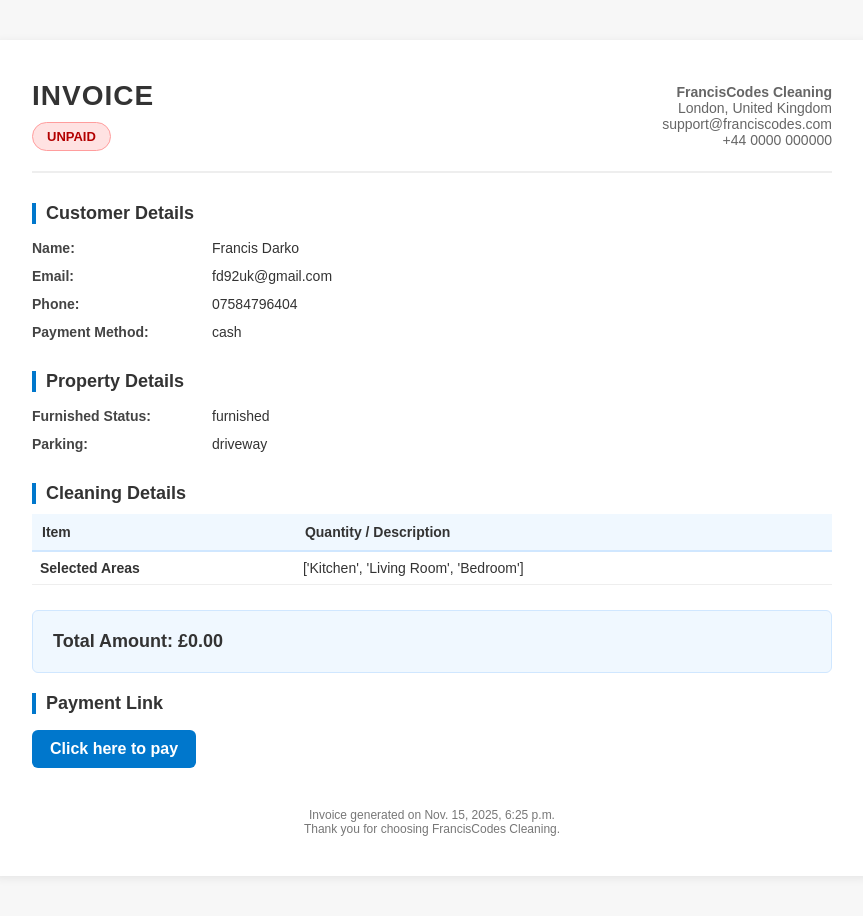
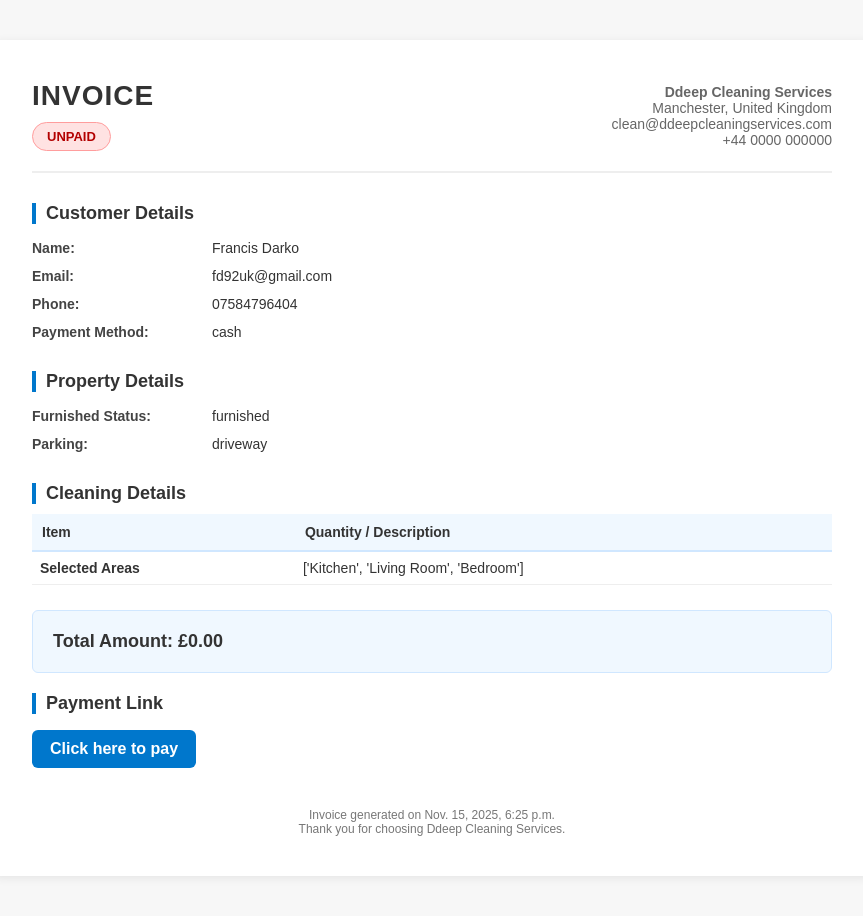
Before and after one commit to sisqodataclub/project_3D, a Django app: template backend/templates/admin/booking_pdf.html in a window 1280 px wide. Shown: the whole page, without its empty margins (208-1071 px from the left). Run offline with Django 5.2, Linux system fonts and the light colour scheme; the template is opened without the code that fills it: values that come from a table or form of the project are taken from there, others are empty; data comes from the database, SQL or seed files in the repository; both versions use the stored data as it was after the commit.

Commit message:
Initial commit

```diff
--- a/backend/templates/admin/booking_pdf.html
+++ b/backend/templates/admin/booking_pdf.html
@@ -138,9 +138,9 @@
         </div>
 
         <div class="company-info">
-            <strong>FrancisCodes Cleaning</strong><br>
-            London, United Kingdom<br>
-            support@franciscodes.com<br>
+            <strong>Ddeep Cleaning Services</strong><br>
+            Manchester, United Kingdom<br>
+            clean@ddeepcleaningservices.com<br>
             +44 0000 000000
         </div>
     </div>
@@ -229,7 +229,7 @@
     <!-- FOOTER -->
     <div class="footer">
         Invoice generated on {{ booking.created_at }}<br>
-        Thank you for choosing FrancisCodes Cleaning.
+        Thank you for choosing Ddeep Cleaning Services.
     </div>
 
 </div>
--- a/backend/templates/thankyou.html
+++ b/backend/templates/thankyou.html
@@ -13,7 +13,7 @@
     <!-- Company Logo -->
     <div style="text-align:center; margin-bottom: 25px;">
         <img src="https://www.dataclubcenter.com/static/images/logo.png"
-             alt="DataClubCenter"
+             alt="Ddeep Cleaning Services"
              style="max-width: 160px; width: 60%; height:auto;">
     </div>
 
```
Also changed, not shown: backend/db.sqlite3.
